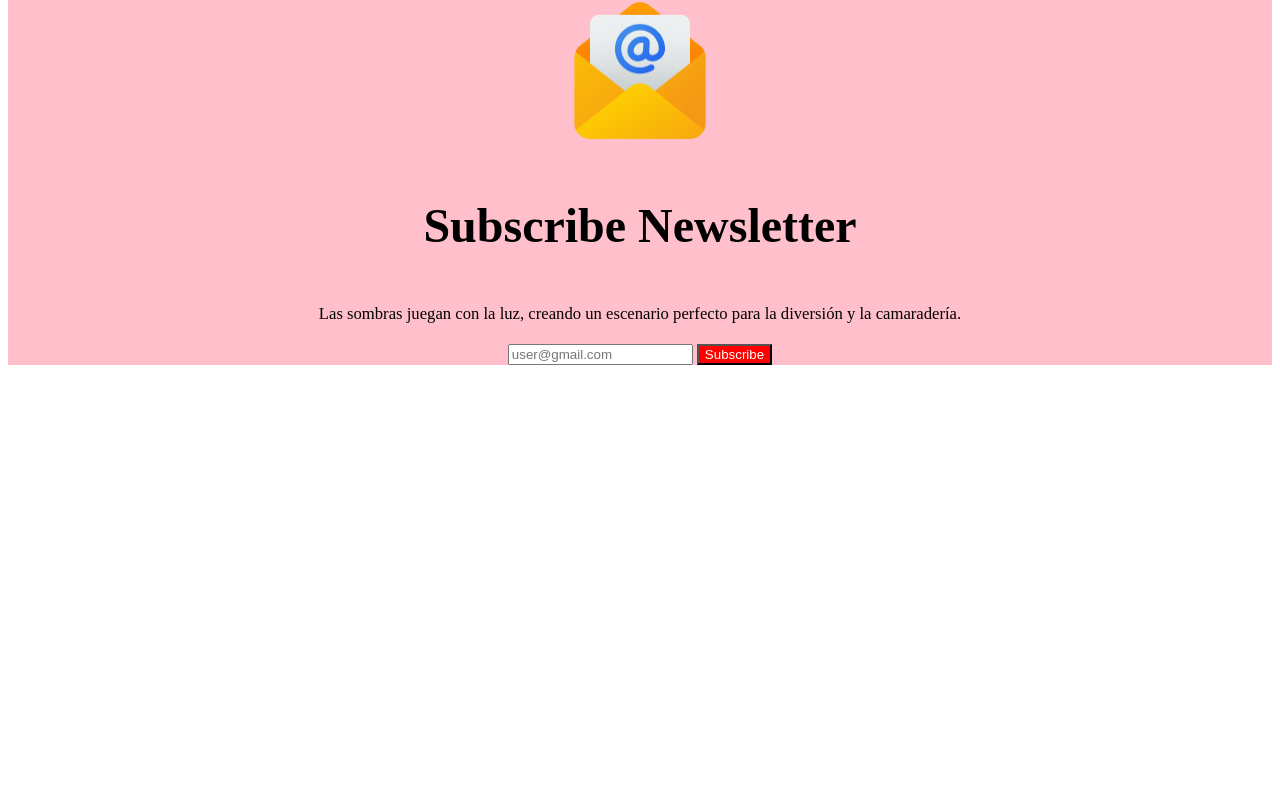
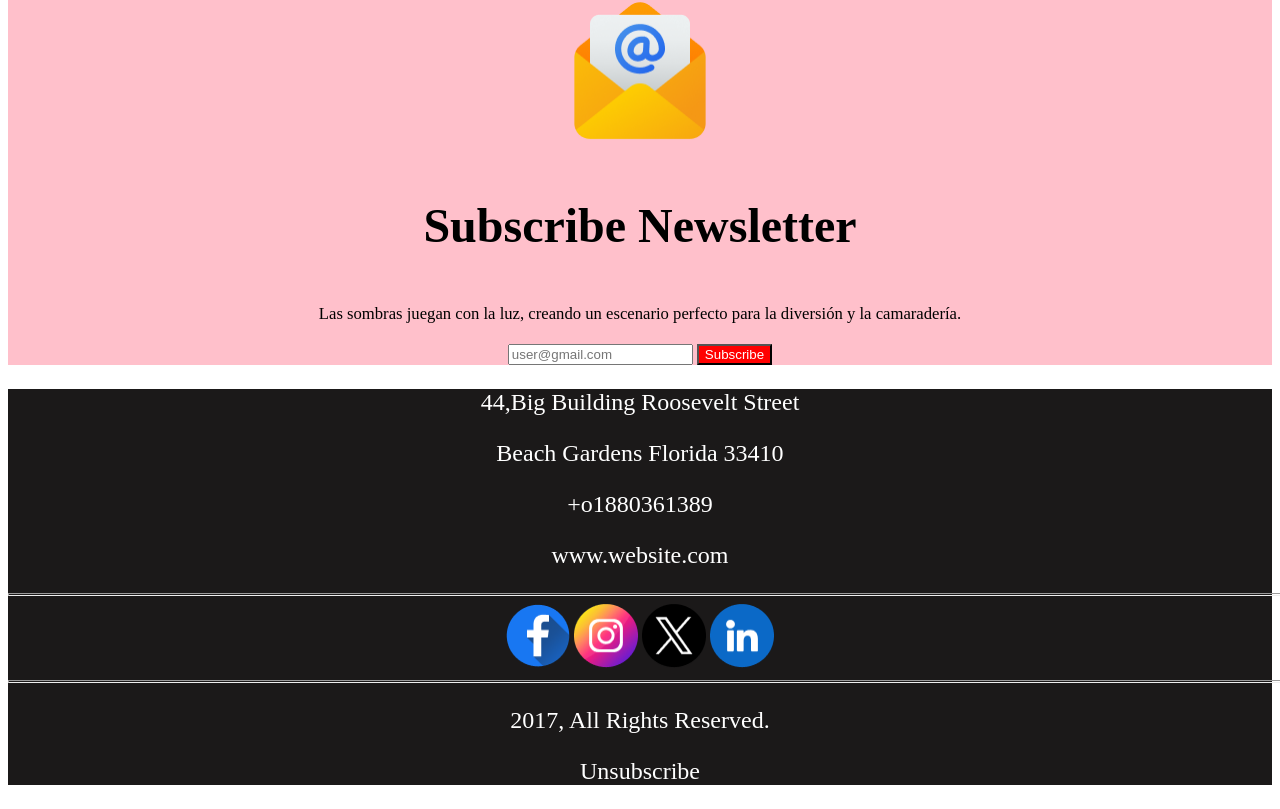
Before and after one commit to SafinAlFahad/b9-assign1, a plain HTML site: page index.html in a window 1280 px wide. Shown: the part 6249-7058 px from the top of the page. Before the commit the page ends 6622 px from the top, so only its background shows below. Drawn offline with Linux system fonts and the light colour scheme.

Commit message:
footer commit

```diff
--- a/index.html
+++ b/index.html
@@ -105,12 +105,38 @@
                     </form>
                 </div>
             </div>
+
         </div>
-
-
 
     </main>
     <footer>
+        <div class="foot">
+            <div class="foot-section1">
+                <div class="foot-div1">
+                    <p class="line">44,Big Building Roosevelt Street</p>
+                    <p class="line">Beach Gardens Florida 33410</p>
+                </div>
+                <div class="foot-div2">
+                    <p class="line">+o1880361389</p>
+                    <p class="line">www.website.com</p>
+                </div>
+            </div>
+            <hr>
+            <div class="foot-section2">
+                <img class="foot-photo" src="resources/Facebook.png" alt="" srcset="">
+                <img class="foot-photo" src="resources/Instagram.png" alt="" srcset="">
+                <img class="foot-photo" src="resources/Twitter.png" alt="" srcset="">
+                <img class="foot-photo" src="resources/Linkedin.png" alt="" srcset="">
+
+            </div>
+            <hr>
+            <div class="foot-section3">
+                <p class="line">2017, All Rights Reserved.</p>
+                <p class="line">Unsubscribe</p>
+
+            </div>
+
+        </div>
 
     </footer>
 
--- a/styles/new.css
+++ b/styles/new.css
@@ -228,3 +228,37 @@
     display:block;
     text-align: center;
 }
+.line{
+    font-size: 24px;
+    color:#FFF;
+}
+.foot{
+    display:block;
+    background-color: rgb(27, 25, 25);
+    text-align: center;
+    justify-content: center;
+}
+.foot-section1{
+    display:inline;
+}
+.foot-div1{
+    display:block;
+}
+.foot-div2{
+    display:block;
+}
+.foot-section2{
+    display:inline;
+    justify-content: center;
+}
+.foot-photo{
+    width:64px;
+    height:64px;
+}
+.foot-section3{
+    display:inline;
+}
+hr{
+    height: 1px;
+    width: 1320px;
+}
```
